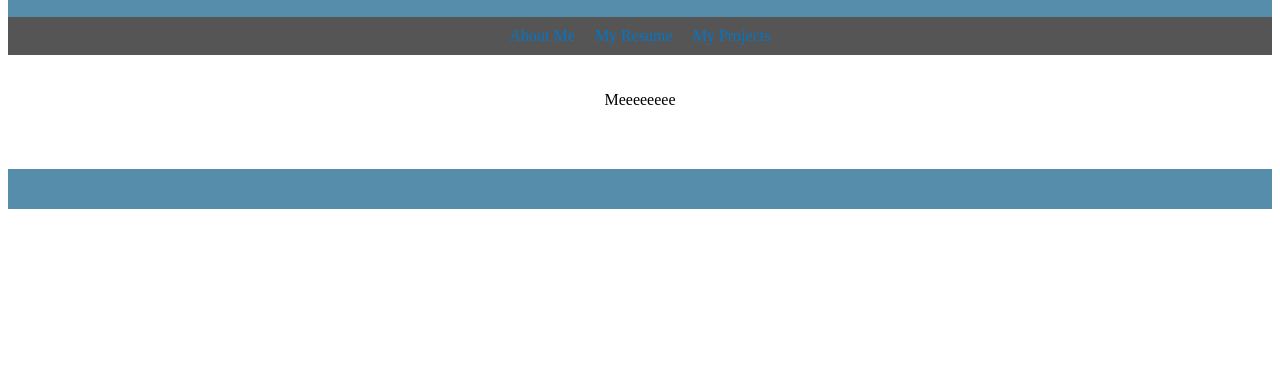
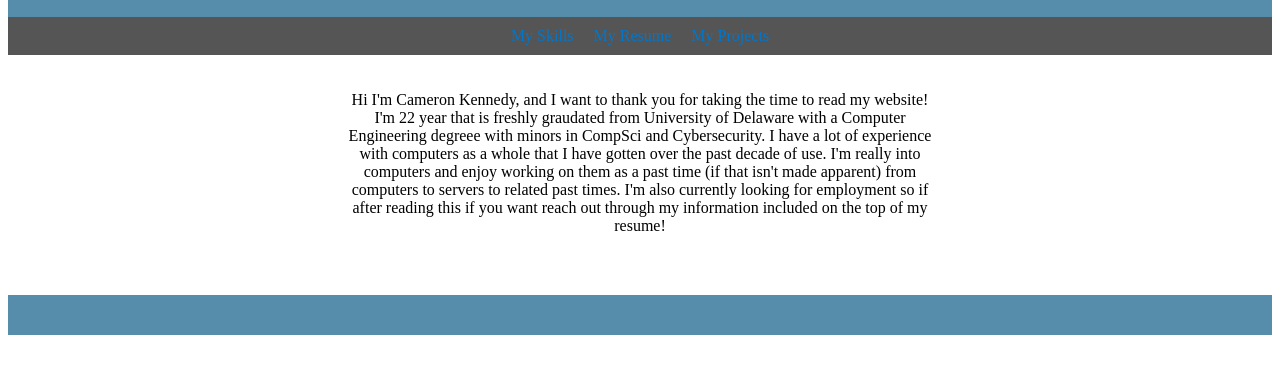
Before and after one commit to glowstick016/Website, a plain HTML site: page index.html in a window 1280 px wide. Shown: the part 68-442 px from the top of the page. Drawn offline with Linux system fonts and the light colour scheme.

Commit message:
Update index.html

```diff
--- a/index.html
+++ b/index.html
@@ -1,6 +1,8 @@
 <!DOCTYPE html>
 <html>
   <head>
+
+
 	<link rel="stylesheet" type="text/css" href="style.css">
     <title>My Website</title>
   </head>
@@ -10,13 +12,14 @@
     </header>
     <nav>
       <ul>
-        <li><a href="about.html">About Me</a></li>
+        <li><a href="about.html">My Skills</a></li>
         <li><a href="https://docs.google.com/document/d/1Un1FkOOcg0fGDCjOVHsNtyzrfWxOnphoe_M1dJMzLXw/edit?usp=share_link">My Resume</a></li>
         <li><a href="projects.html">My Projects</a></li>
       </ul>
     </nav>
     <main>
-      <p>Meeeeeeee</p>
+		<p> Hi I'm Cameron Kennedy, and I want to thank you for taking the time to read my website! I'm 22 year that is freshly graudated from University of Delaware with a Computer Engineering degreee with minors in CompSci and Cybersecurity. I have a lot of experience with computers as a whole that I have gotten over the past decade of use. I'm really into computers and enjoy working on them as a past time (if that isn't made apparent) from computers to servers to related past times. I'm also currently looking for employment so if after reading this if you want reach out through my information included on the top of my resume!
+
     </main>
     <footer>
       <p></p>
```
